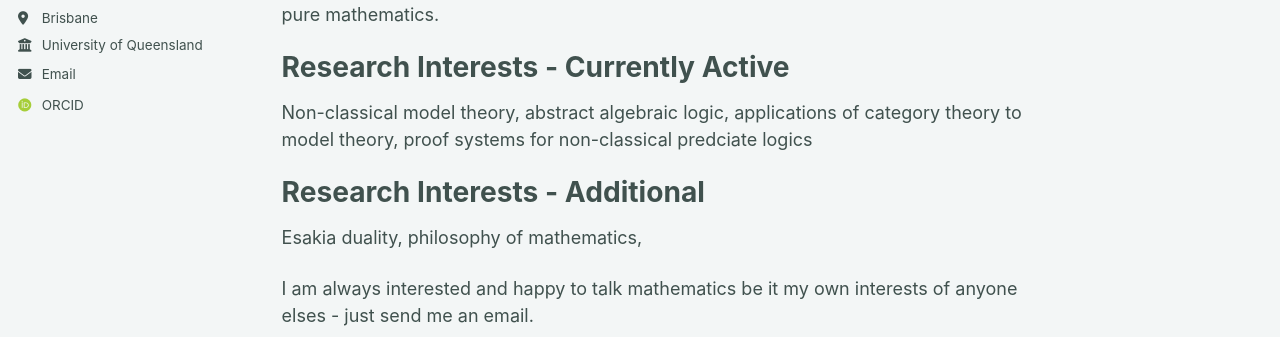
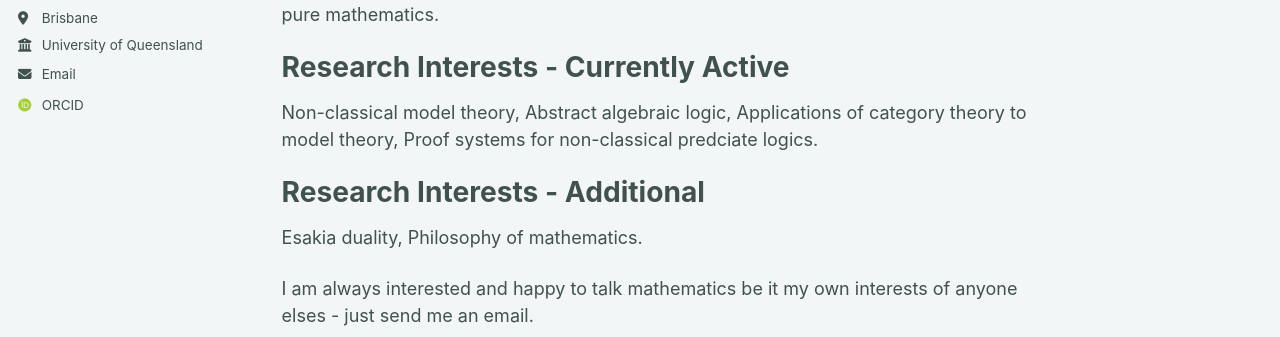
Before and after one commit to jamescarr-maths/jamescarr-maths.github.io, a Jekyll site: the page built from _pages/about.md, in a window 1280 px wide and 900 px high, scrolled down 609 px. Shown: the part 329-666 px from the top of the window. Built offline with Jekyll 4.4.1, drawn with Linux system fonts in a browser that asks for light colours; some web fonts are replaced; a script bundle is joined from its source files by our own code; library files that are not in the unit come from our copies.

```diff
--- a/_pages/about.md
+++ b/_pages/about.md
@@ -11,7 +11,8 @@ I am a PhD student in Philosophy at the University of Queensland, Brisbane. The
 
 My primary supervisor is [Dr. Guillermo Badia](https://sites.google.com/site/guillermobadialogic/home) (University of Quensland) and my secondary supervisor is [Prof. Carles Noguera](https://sites.google.com/view/carlesnoguera/) (University of Siena).
 
-The research in my PhD has been focused around understanding the extent to which classical model theory is applicable to models defined over algebras beyond the 2-element Boolean algebra. The intial focus was on models defined over residuated lattices, drawing on the rich body of work on propositional logics for which residuated lattices provide an algebraic semantics. More recently, I have been considering models defined over (ordered) semirings. Specific topics include understanding the right notion of maps between structures; Ehrenfeucht-Fra\"{i}ss\'{e} games, preservation theorems, locality and applications of categorical methods to model theory. More recently I have been interesting in understandin the proof systems corresponding to non-classical models mainly in the form of sequent calculi and similar systems. Prior to my PhD I completed a master's thesis investigating the topic of hereditary structural completeness of modal logics through algebraic logic and duality.
+The research in my PhD has been focused around understanding the extent to which classical model theory is applicable to models defined over algebras beyond the 2-element Boolean algebra. The intial focus was on models defined over residuated lattices, drawing on the rich body of work on propositional logics for which residuated lattices provide an algebraic semantics. More recently, I have been considering models defined over (ordered) semirings.
+Specific topics include understanding the right notion of maps between structures; Ehrenfeucht-Fra\"{i}ss\'{e} games, preservation theorems, locality and applications of categorical methods to model theory. More recently I have been interesting in understandin the proof systems corresponding to non-classical models mainly in the form of sequent calculi and similar systems. Prior to my PhD I completed a master's thesis investigating the topic of hereditary structural completeness of modal logics through algebraic logic and duality.
 
 I have a long standing interest in the philosophy of mathematics - especially the philosophy of mathematical practice. Topics I am interested in include: the nature of proof as an object/activity; how individual mathematicians and the wider community interact with mathematical statements and proofs; the epsistemic foundations of mathematics and its relation to other forms of knowledge and the processes by which mathematical communities and fields progress research.
 
@@ -20,10 +21,14 @@ I have a keen interest in teaching and a desire to develop effective methods for
 
 Research Interests - Currently Active
 ====
-Non-classical model theory, abstract algebraic logic, applications of category theory to model theory, proof systems for non-classical predciate logics
+Non-classical model theory,
+Abstract algebraic logic,
+Applications of category theory to model theory,
+Proof systems for non-classical predciate logics.
 
 Research Interests - Additional
 ====
-Esakia duality, philosophy of mathematics,
+Esakia duality,
+Philosophy of mathematics.
 
 I am always interested and happy to talk mathematics be it my own interests of anyone elses - just send me an email.
```
